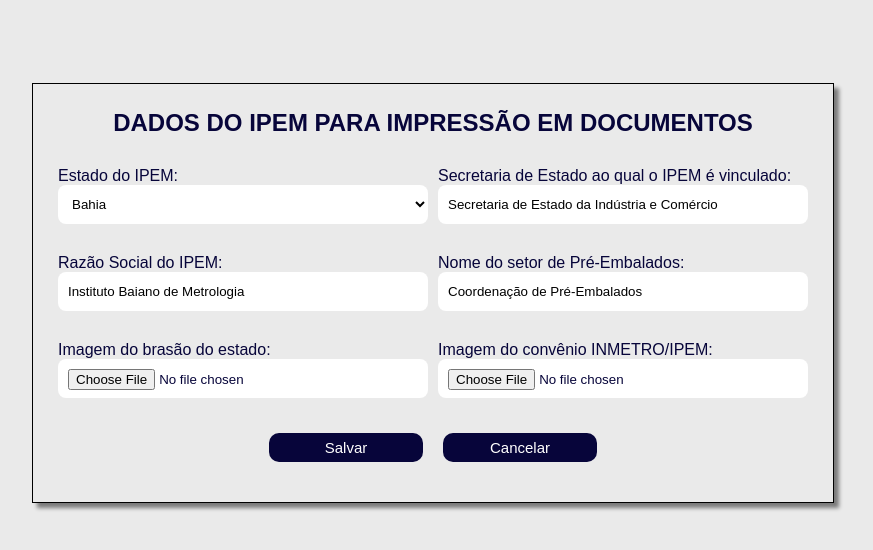
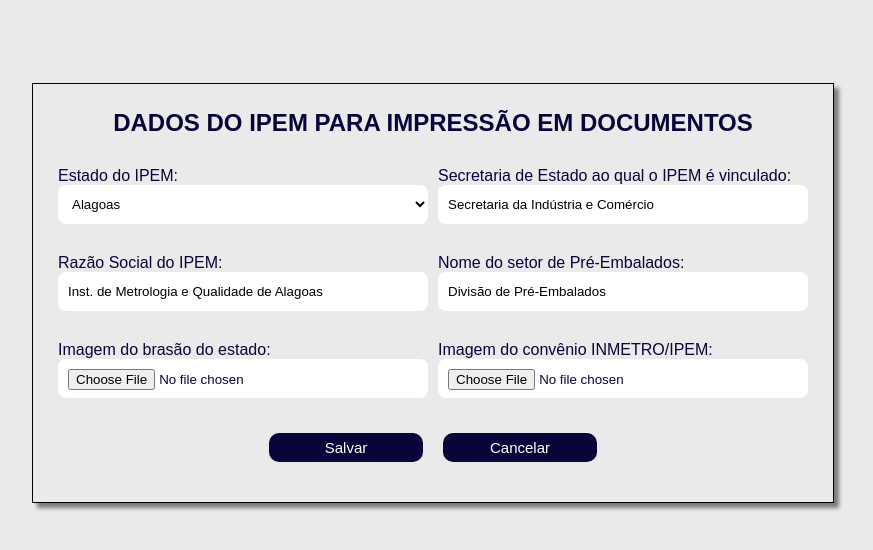
Before and after one commit to adeiltonmsantos/ppkg-utils, a Django app: page /documents/ipem_data/ in a window 1280 px wide. Shown: the part 172-722 px from the top of the page, without its empty margins (207-1080 px from the left). Run offline with Django 5.2, Linux system fonts and the light colour scheme; some web fonts are replaced.

Commit message:
Refactoring template to save IPEM data

```diff
--- a/appDocuments/ipem-data.json
+++ b/appDocuments/ipem-data.json
@@ -1,6 +1,6 @@
 {
-    "uf_ipem": "BA",
-    "sec_ipem": "Secretaria de Estado da Indústria e Comércio",
-    "rs_ipem": "Instituto Baiano de Metrologia",
-    "name_ppkg_ipem": "Coordenação de Pré-Embalados"
+    "uf_ipem": "AL",
+    "sec_ipem": "Secretaria da Indústria e Comércio",
+    "rs_ipem": "Inst. de Metrologia e Qualidade de Alagoas",
+    "name_ppkg_ipem": "Divisão de Pré-Embalados"
 }
--- a/appDocuments/templates/appDocuments/pages/ipem_data.html
+++ b/appDocuments/templates/appDocuments/pages/ipem_data.html
@@ -1,11 +1,11 @@
 {% extends "global/pages/base.html" %}
-{% block title %}Registro de dados do IPEM{% endblock title %}
+{% block title %} {{ title }} {% endblock title %}
 {% block content %}
 {% csrf_token %}
 {% include "global/partials/messages.html" %}
 {% load static %}
 <div class="form-container">
-    <h2>DADOS DO IPEM PARA IMPRESSÃO EM DOCUMENTOS</h2>
+    <h2>{{ title_form }}</h2>
     <form action="{% url "appDocuments:ipem-data-receive" %}" method="post" enctype="multipart/form-data">
         {% include "global/partials/standard_form.py" %}
         <div class="form-controls">
--- a/appDocuments/views.py
+++ b/appDocuments/views.py
@@ -79,6 +79,8 @@ def ipemData_receive(request):
                 'form': form,
                 'path_brasao': path_brasao,
                 'path_convenio': path_convenio,
+                'title': 'Registro de dados do IPEM',
+                'title_form': 'DADOS DO IPEM PARA IMPRESSÃO EM DOCUMENTOS',
             }
         )
 
@@ -98,9 +100,11 @@ def ipemData_send(request):
     return render(request,
                   'appDocuments/pages/ipem_data.html',
                   context={
-                      'form': form,
-                      'form_data': form_data,
-                      'path_brasao': path_brasao,
-                      'path_convenio': path_convenio,
+                        'form': form,
+                        'form_data': form_data,
+                        'path_brasao': path_brasao,
+                        'path_convenio': path_convenio,
+                        'title': 'Registro de dados do IPEM',
+                        'title_form': 'DADOS DO IPEM PARA IMPRESSÃO EM DOCUMENTOS',  # noqa: E501
                       }
                   )
--- a/base_static/global/css/global.css
+++ b/base_static/global/css/global.css
@@ -22,6 +22,10 @@ body{
     font-weight: normal;
     background-color: #EAEAEA;
     color: #07053A;
+}
+
+input, select{
+    width: 100%;
 }
 
 
@@ -82,10 +86,18 @@ body{
     gap: 3rem 1rem;
 }
 
-.form-field{
+.form-field-collumn, .form-field-row{
+    width: 100%;
     display: flex;
+}
+
+.form-field-collumn{
     flex-direction: column;
-    width: 100%;
+}
+
+.form-field-row{
+    flex-direction: row;
+    align-items: center;
 }
 
 .form-text-input,
@@ -120,9 +132,9 @@ select{
 
 /* Form for IPEM printing data */
 .img_ipem_data{
-    max-height: 8rem;
-    width: min-content;
-    margin: 1rem auto;
+    height: 5rem;
+    width: auto;
+    margin: auto 0 auto 1rem;
 }
 
 /* Flash messages */
--- a/base_templates/global/partials/standard_form.py
+++ b/base_templates/global/partials/standard_form.py
@@ -1,17 +1,18 @@
 {% csrf_token %}
 <div class="fields-container">
 {% for field in form %}
-    <div class="form-field">
+    <div class="form-field-collumn">
         {{ field.label_tag }}
-        {{ field }}
-        {% if field.name == 'img_uf' and path_brasao != 'None' %}
-            <img class="img_ipem_data" src="{{ MEDIA_URL }}brasao.png" alt="Imagem do brasão do estado do IPEM">
-        {% endif %}
-        {% if field.name == 'img_conv' and path_convenio != 'None' %}
-            <img class="img_ipem_data" src="{{ MEDIA_URL }}convenio.png" alt="Imagem do convênio INMETRO/IPEM">
-        {% endif %}
-
-        {% if field.errors %}
+        <div class="{% if field.widget_type == 'file' %}form-field-row{% endif %}">
+            {{ field }}
+                {% if field.name == 'img_uf' and path_brasao != 'None' %}
+                    <img class="img_ipem_data" src="{{ MEDIA_URL }}brasao.png" alt="Imagem do brasão do estado do IPEM">
+                {% endif %}
+                {% if field.name == 'img_conv' and path_convenio != 'None' %}
+                    <img class="img_ipem_data" src="{{ MEDIA_URL }}convenio.png" alt="Imagem do convênio INMETRO/IPEM">
+                {% endif %}
+        </div>
+            {% if field.errors %}
             <div class="error-messages">
                 {{ field.errors }}
             </div>
```
